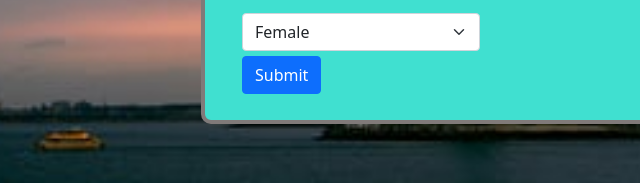
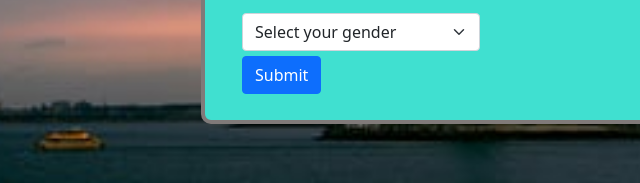
Before and after one commit to Kips-alih/Akan-name-calculator, a plain HTML site: page index.html in a window 1280 px wide. Shown: the part 389-572 px from the top of the page, 160-800 px from the left. Drawn offline with Linux system fonts and the light colour scheme.

Commit message:
Add a disabled option to the gender select form

```diff
--- a/index.html
+++ b/index.html
@@ -27,6 +27,7 @@
           <div class="col-md-6">
             <p>Select your gender</p>
             <select id="mySelect" class="form-select " aria-label="select ">
+              <option selected disabled value="-">Select your gender</option>
              <option id="female" class="gender" value="female">Female</option>
               <option id="male" class="gender" value="male">Male</option>
             </select>
```
